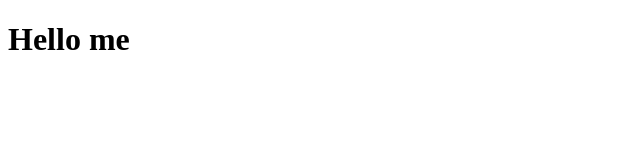
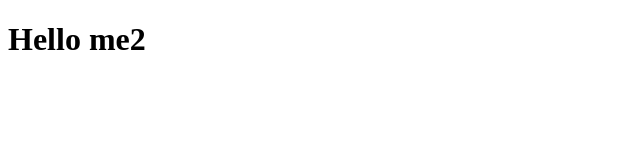
Before and after one commit to fahim-irshad/bootcamp2020, a plain HTML site: page index.html in a window 1280 px wide. Shown: the full height of the page, 0-640 px from the left. Drawn offline with Linux system fonts and the light colour scheme.

Commit message:
Update index.html
attempt2

```diff
--- a/index.html
+++ b/index.html
@@ -6,6 +6,6 @@
     <title>Document</title>
 </head>
 <body>
-    <h1>Hello me</h1>
+    <h1>Hello me2</h1>
 </body>
 </html>
```
